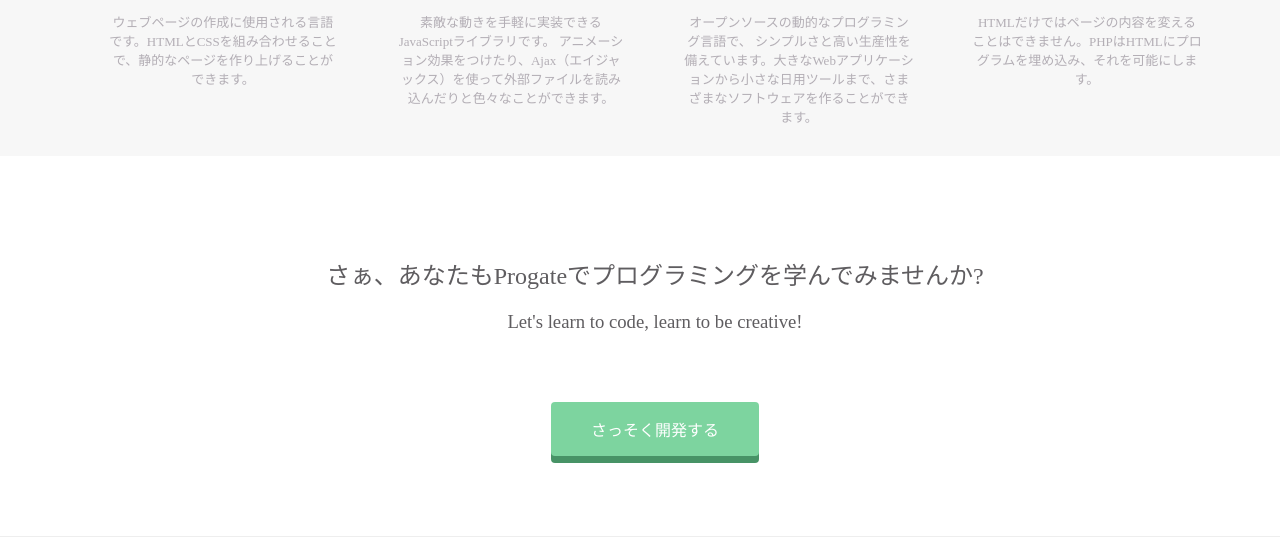
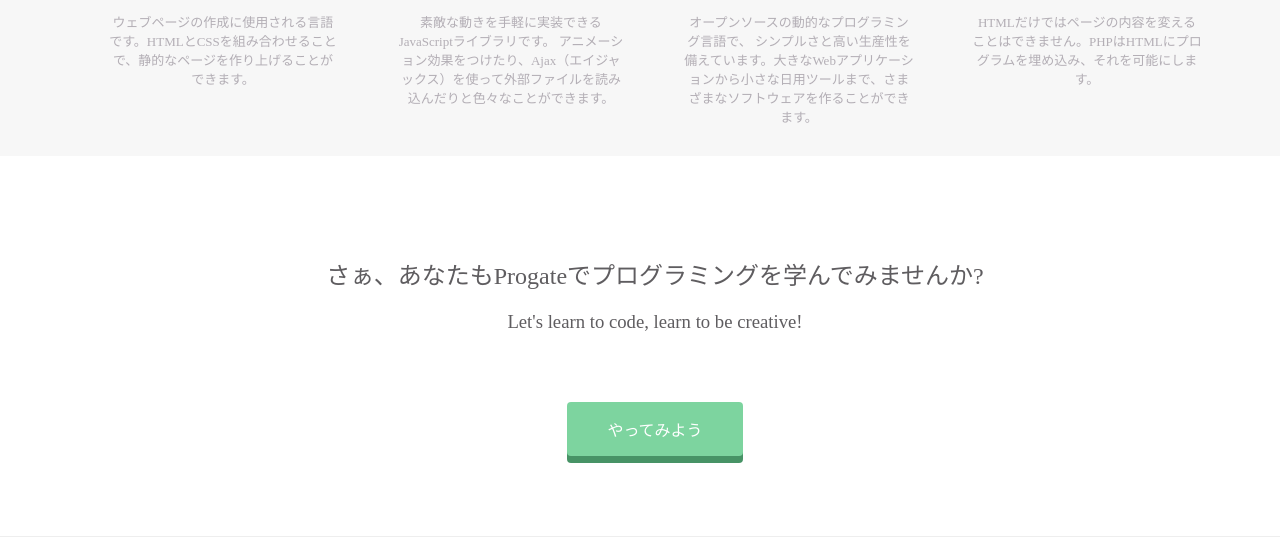
Before and after one commit to null1003/null1003.github.io, a plain HTML site: page index.html in a window 1280 px wide. Shown: the part 1170-1715 px from the top of the page. Drawn offline with Linux system fonts and the light colour scheme.

Commit message:
Update index.html

```diff
--- a/index.html
+++ b/index.html
@@ -77,7 +77,7 @@
         <h2>さぁ、あなたもProgateでプログラミングを学んでみませんか?</h2>
         <h3>Let's learn to code, learn to be creative!</h3>
       </div>
-      <span class="btn message">さっそく開発する</span>
+      <span class="btn message">やってみよう</span>
     </div>
   </div>
   <footer>
```
